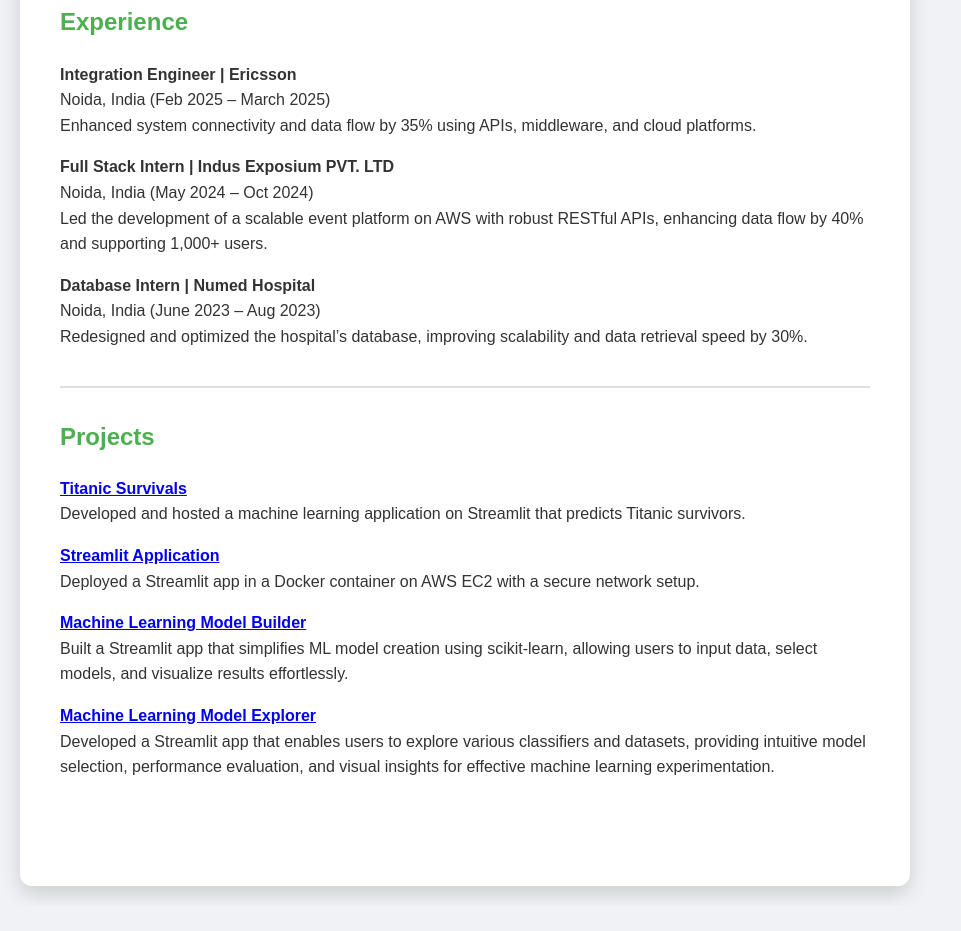
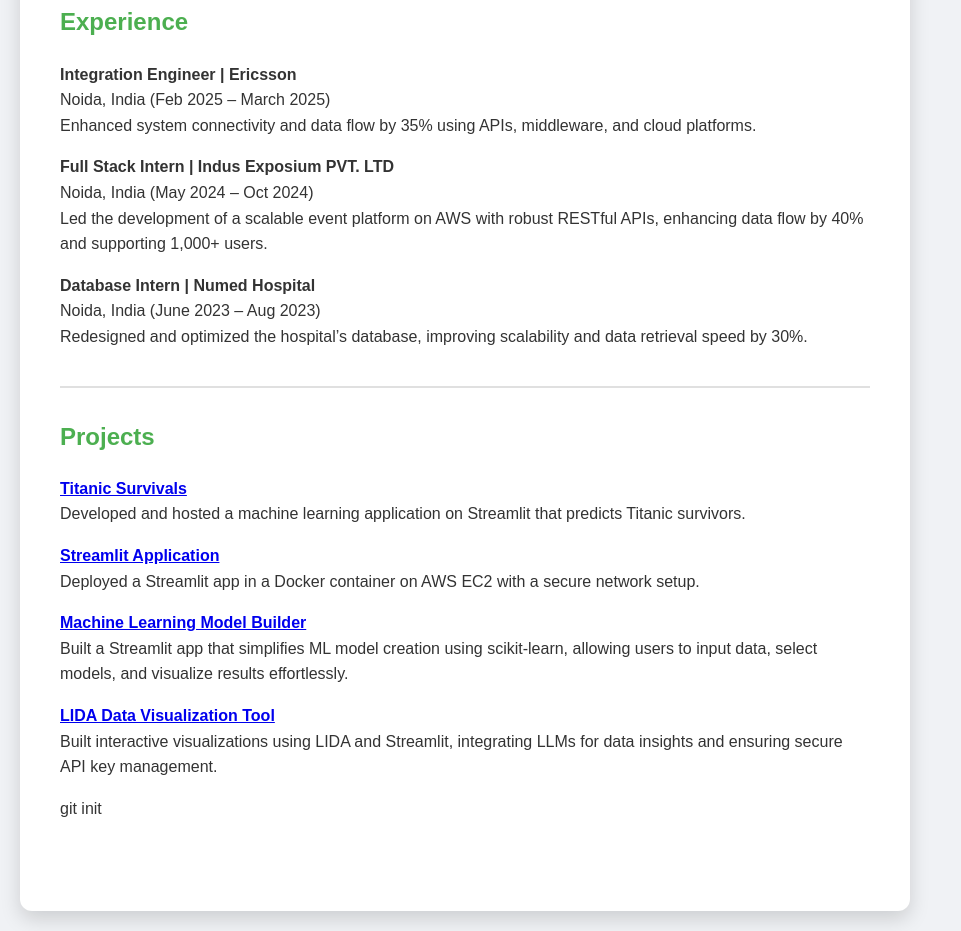
Before and after one commit to Tarushi0106/portfolio1, a plain HTML site: page portfolio1.html in a window 1280 px wide. Shown: the part 660-1591 px from the top of the page, without its empty margins (0-961 px from the left). Before the commit the page ends 1566 px from the top, so only its background shows below. Drawn offline with Linux system fonts and the light colour scheme.

```diff
--- a/portfolio1.html
+++ b/portfolio1.html
@@ -78,7 +78,8 @@
             <p><b><a href="https://docker-9-projects-ub5cgeknwjgrhagbvvcbkz.streamlit.app/">Titanic Survivals</a></b><br>Developed and hosted a machine learning application on Streamlit that predicts Titanic survivors.</p>
             <p><b><a href="https://docker-9-projects-hcdmcpqcjx6egwienhsdgx.streamlit.app/">Streamlit Application</a></b><br>Deployed a Streamlit app in a Docker container on AWS EC2 with a secure network setup.</p>
             <p><b><a href="https://docker-9-projects-jbrr4xewnnzeijgxfbdlpk.streamlit.app/">Machine Learning Model Builder</a></b><br>Built a Streamlit app that simplifies ML model creation using scikit-learn, allowing users to input data, select models, and visualize results effortlessly.</p>
-            <p><b><a href="https://docker-9-projects-wzt4m7mtyvnqxrfytmvdt9.streamlit.app/">Machine Learning Model Explorer</a></b><br>Developed a Streamlit app that enables users to explore various classifiers and datasets, providing intuitive model selection, performance evaluation, and visual insights for effective machine learning experimentation.</p>
+            <p><b><a href="https://docker-9-projects-vmtasxkaeb7qmosuyroylb.streamlit.app/">LIDA Data Visualization Tool</a></b><br>Built interactive visualizations using LIDA and Streamlit, integrating LLMs for data insights and ensuring secure API key management.</p>git init
+
         </div>
         </div>
 
```
